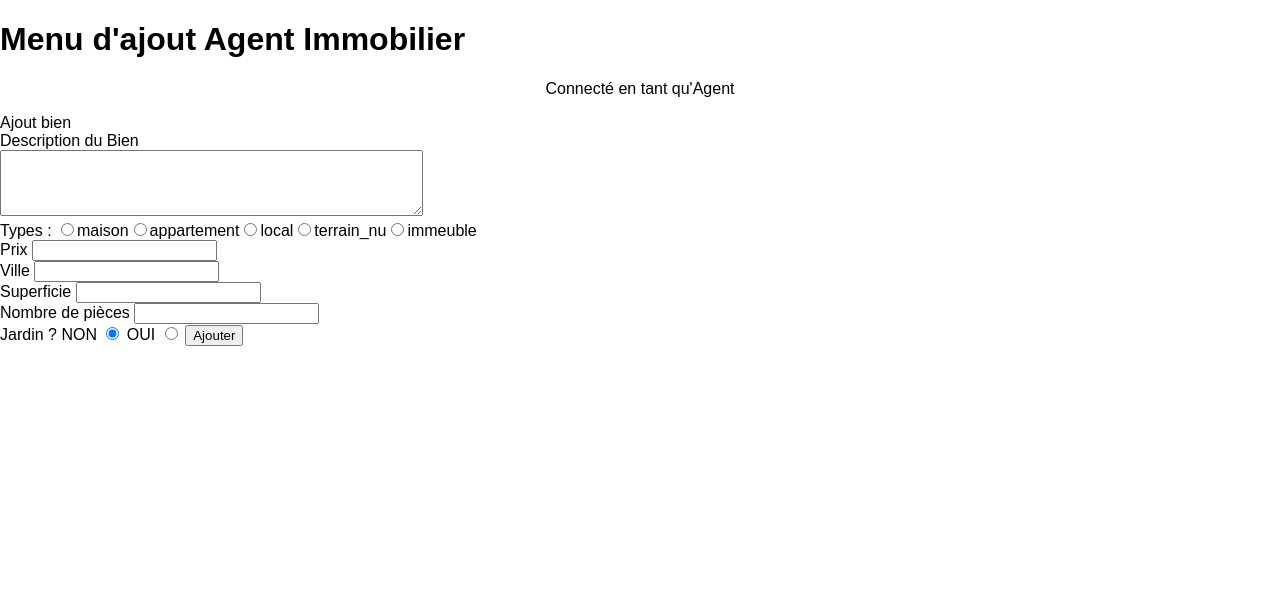
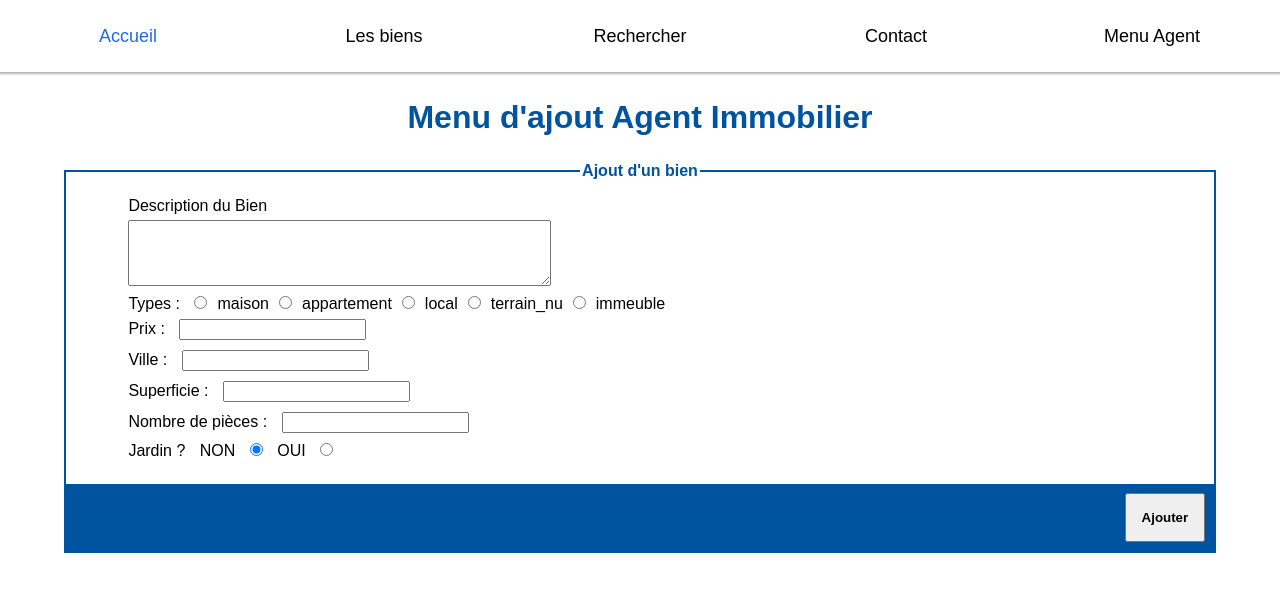
Before and after one commit to oudshoorngaetan/mission3-mercado-demirel-oudshoorn, a PHP site: page /vuescontroleurs/ajoutBien.php in a window 1280 px wide. Shown: the top 592 px of the page. Run offline with PHP 8.4, Linux system fonts and the light colour scheme; the visitor is signed in with stand-in values (Sample User, id 1); data comes from the database, SQL or seed files in the repository; some libraries are stand-ins or nearby versions.

Commit message:
css des pages de l'agent (modification et ajout)

```diff
--- a/Mission3/css/style.css
+++ b/Mission3/css/style.css
@@ -59,7 +59,9 @@ footer{
     background-color: #00549F ;
     color: #fff;
     font-size: 17px;
-    bottom: 0; left: 0; right: 0;
+    bottom: 0;
+    left: 0;
+    right: 0;
 }
 
 footer > p {
@@ -258,7 +260,9 @@ section img {
     padding-bottom: 3%;
 }
 
-* {box-sizing:border-box}
+* {
+    box-sizing:border-box
+}
 
 /* Slideshow container */
 .slideshow-container {
@@ -339,13 +343,21 @@ section img {
 }
 
 @-webkit-keyframes fade {
-    from {opacity: .4}
-    to {opacity: 1}
+    from {
+        opacity: .4
+    }
+    to {
+        opacity: 1
+    }
 }
 
 @keyframes fade {
-    from {opacity: .4}
-    to {opacity: 1}
+    from {
+        opacity: .4
+    }
+    to {
+        opacity: 1
+    }
 }
 
 /* Bootstrap */
@@ -391,8 +403,58 @@ table.biens thead td {
     font-weight: bold;
 }
 
-.survolage:hover{
+.survolage:hover {
     cursor: pointer;
     background-color: white;
     color: black;
 }
+
+/* Menu Agent */
+
+h2.formulaire {
+    text-align: center;
+}
+
+input {
+    font-weight: bold;
+    margin-left: 1em;
+}
+
+legend {
+    font-weight: bold;
+    color: #00549F;
+    background: transparent;
+    text-align:center;
+}
+
+#piedForm {
+    font: bold 1.1em arial, hevetica, sans-serif;
+    color: white;
+    background: #00549F;
+    margin: 0;
+    padding: .5em;
+    text-align: right;
+}
+#piedForm input {
+    font-weight: bold; /*** Pour am�liorer la lisibilit� des boutons ***/
+    margin-left: 1em;
+    cursor: pointer;
+    padding: 15px 15px;
+}
+
+fieldset {
+    margin: 0% 5%;
+    padding-inline-start: 0em;
+    padding-inline-end: 0em;
+    padding-block-end: 0em;
+    border-color:  #00549F;
+    border-style: solid;
+}
+
+#corpForm input,#corpForm label,#corpForm textArea,#corpForm select {
+    margin: 5px 5px;
+}
+
+#corpForm {
+    margin: 1% 5% 2% 5%;
+}
--- a/Mission3/vuescontroleurs/ajoutBien.php
+++ b/Mission3/vuescontroleurs/ajoutBien.php
@@ -1,5 +1,6 @@
+<body>
     <?php
-session_start();
+    include_once'../inc/menu.inc';
     include_once'../inc/head.inc';
     if (!isset($_SESSION["connexion"])) {
         if ($_SESSION["connexion"] != 'oui') {
@@ -8,13 +9,11 @@ if (!isset($_SESSION["connexion"])) {
         }
     }
     ?>
-<body>
-    <h1>Menu d'ajout Agent Immobilier</h1>
-    <?php
-    echo '<p> Connecté en tant qu\'Agent</p>';
-    ?>
-    <span> Ajout bien </span> <br/>
+    <h2 class='formulaire'>Menu d'ajout Agent Immobilier</h2>
     <form name="ajout" id="ajout" method="post" action="../modeles/ajoutBien.php">
+        <fieldset>
+            <legend>Ajout d'un bien</legend>
+            <div id="corpForm">
                 <label for="description">Description du Bien</label><br>
                 <textarea id="description" name="description" rows="4" cols="50" value="" required></textarea><br/>
                 <label for="type" title="Veuillez choisir le type" class="oblig">Types :</label>
@@ -29,20 +28,24 @@ if (!isset($_SESSION["connexion"])) {
                 deconnexionBDD($pdo);
                 ?>
                 <br/>
-        <span> Prix </span>
+                <label for="prix" title="Prix"> Prix :</label>
                 <input type="number" name="prix" id="prix" required><br/>
-        <span> Ville </span>
+                <label for="ville" title="ville"> Ville :</label>
                 <input type="text" name="ville" id="ville" required><br/>
-        <span> Superficie </span>
+                <label for="superficie" title="Superficie"> Superficie :</label>
                 <input type="number" name="superficie" id="superficie" required><br/>
-        <span> Nombre de pièces </span>
+                <label for="nbpieces" title="Nombre de pièces"> Nombre de pièces :</label>
                 <input type="number" name="nbpieces" id="nbpieces" required><br/>
                 <label for="jardin" title="Jardin">Jardin ?</label>
                 <label for="jardin0" title="Non">NON</label>
                 <input type="radio" name="jardin" id="jardin0" value="0" checked="checked">
                 <label for="jardin1" title="OUI">OUI</label>
                 <input type="radio" name="jardin" id="jardin1" value="1">
+            </div>
+            <div id="piedForm">
                 <input type="submit" name="valid" id="valid" value="Ajouter"/>
+            </div>
+        </fieldset>
     </form>
 </body>
 </html>
```
Also changed, not shown: Mission3/vuescontroleurs/modifierBien.php (+21 -16 lines). Lines whose indentation alone changed are shown as unchanged.
